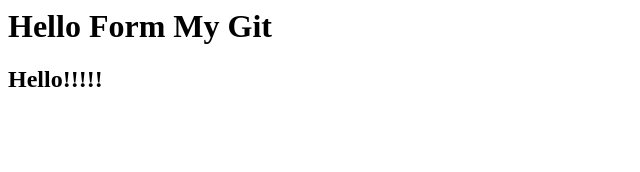
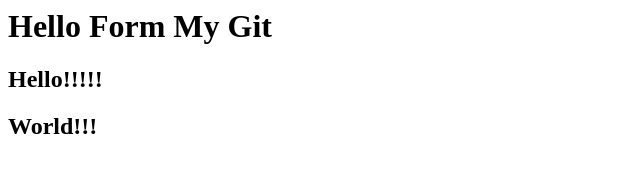
Before and after one commit to suhlaing2004/apple, a plain HTML site: page index2.html in a window 1280 px wide. Shown: the whole page, without its empty margins (0-640 px from the left). Drawn offline with Linux system fonts and the light colour scheme.

Commit message:
my updates

```diff
--- a/index2.html
+++ b/index2.html
@@ -7,5 +7,6 @@
 <body>
     <h1>Hello Form My Git</h1>
     <h2>Hello!!!!!</h2>
+    <h2>World!!!</h2>
 </body>
 </html>
```
